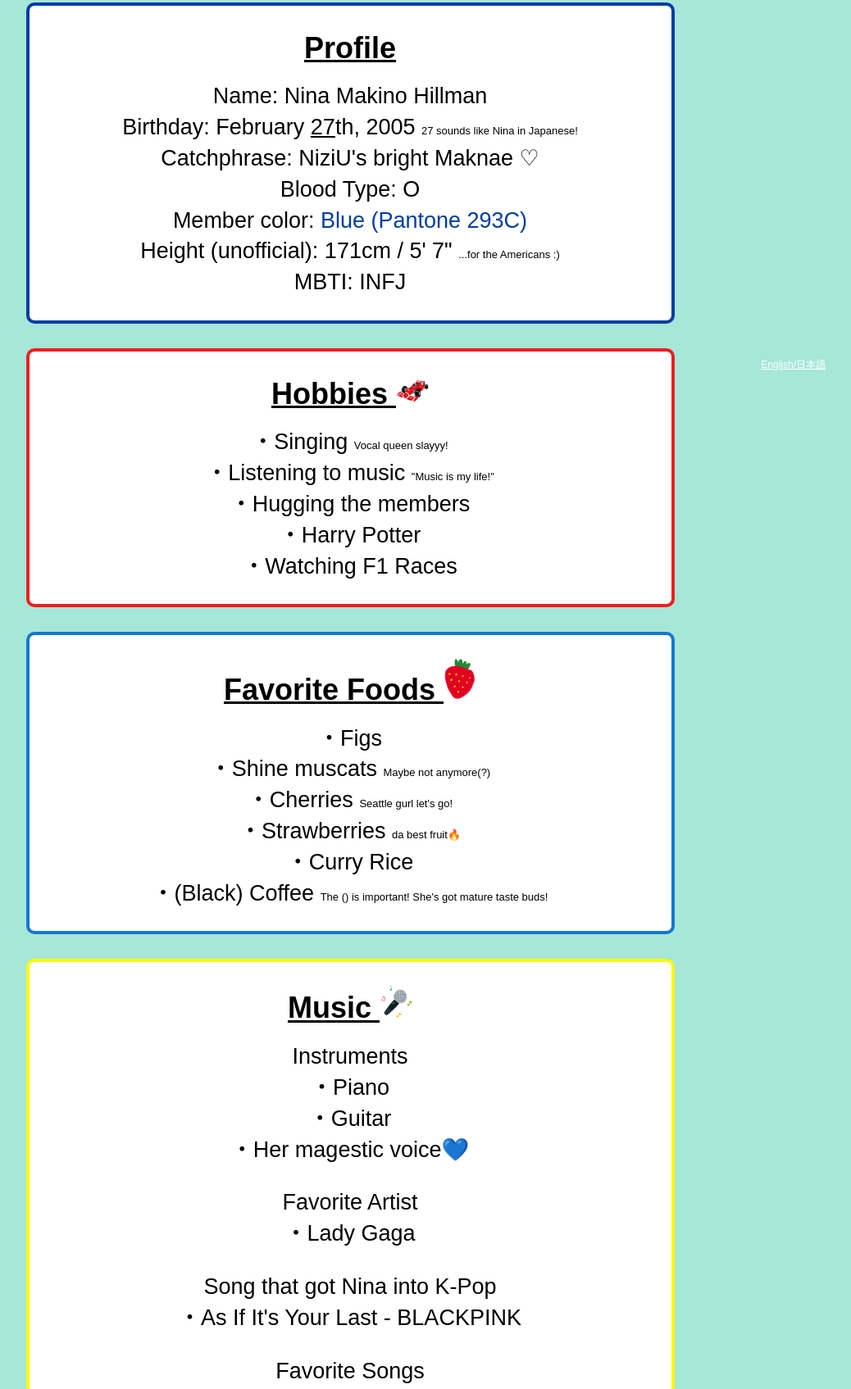
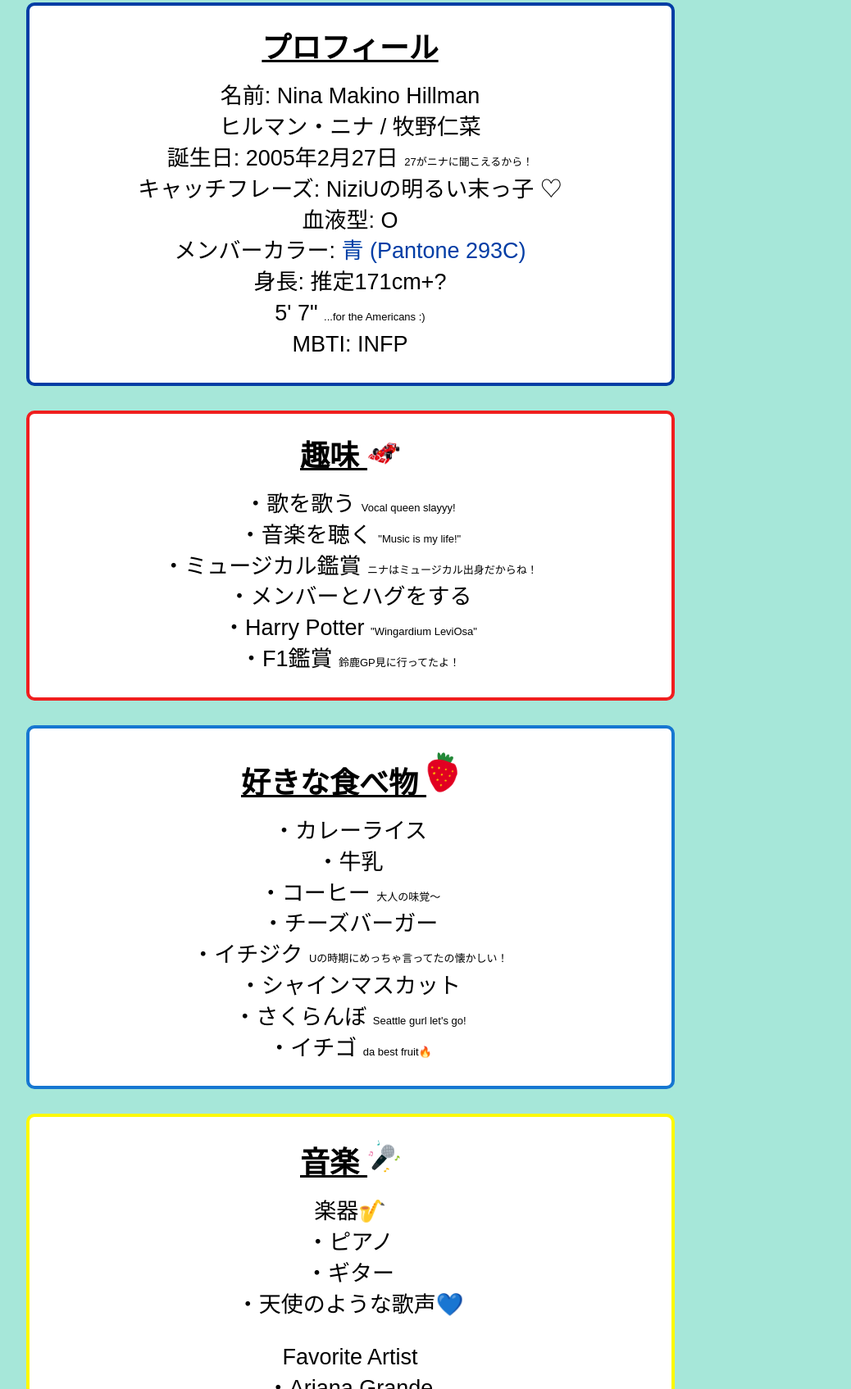
Before and after one commit to reocraft/nina2026, a plain HTML site: page ninapedia.html in a window 1280 px wide. Shown: the part 318-2013 px from the top of the page at 82% size, without its empty margins (213-1251 px from the left). Drawn offline with Linux system fonts and the light colour scheme.

Commit message:
State before adding the game, but most of the website is done. Will have to change a few images here and there though.

```diff
--- a/ninapedia.html
+++ b/ninapedia.html
@@ -16,9 +16,9 @@
                 <ul>
                     <li><a href="index.html">Home</a></li>
                     <li><a href="event.html">Event</a></li>
-                    <li><a href="countdown.html">Countdown</a></li>
+                    <!-- <li><a href="countdown.html">Countdown</a></li> -->
                     <li><a href="ninapedia.html">Ninapedia</a></li>
-                    <li><a href="quiz.html">Quiz</a></li>
+                    <!-- <li><a href="quiz.html">Quiz</a></li> -->
                     <li><a href="game.html">Game</a></li>
                     <li><a href="pastevents.html">Past Events</a></li>
                 </ul>
@@ -27,16 +27,16 @@
                 </button>
             </nav>
             <div id="enjp">
-                <a href="./jp/about.html"><u>English/日本語</u></a>
+                <!-- <a href="./jp/about.html"><u>English/日本語</u></a> -->
             </div>
         </div>
 
         <nav class="mobile-nav">
             <a href="index.html">Home</a>
             <a href="event.html">Event</a>
-            <a href="countdown.html">Countdown</a>
+            <!-- <a href="countdown.html">Countdown</a> -->
             <a href="ninapedia.html">Ninapedia</a>
-            <a href="quiz.html">Quiz</a>
+            <!-- <a href="quiz.html">Quiz</a> -->
             <a href="game.html">Game</a>
             <a href="pastevents.html">Past Events</a>
         </nav>
@@ -44,44 +44,53 @@
         <div class="content-space">
             <h1 class="header">NINAPEDIA</h1>
             <div class="colorframe">
+
                 <div class="colorbox" id="colorbox1">
-                    <h2 class="boxheader">Profile</h2>
-                    <p>Name: Nina Makino Hillman</p>
-                    <p>Birthday: February <u>27</u>th, 2005 <span class="smol">27 sounds like Nina in Japanese!</span></p>
-                    <p>Catchphrase: NiziU's bright Maknae ♡</p>
-                    <p>Blood Type: O</p>
-                    <p>Member color: <font color="#003da5">Blue (Pantone 293C)</font></p>
-                    <p>Height (unofficial): 171cm / 5' 7" <span class="smol">...for the Americans :)</span></p>
-                    <p>MBTI: INFJ</p>
+                    <h2 class="boxheader">プロフィール</h2>
+                    <p>名前: Nina Makino Hillman<br>ヒルマン・ニナ / 牧野仁菜</p>
+                    <p>誕生日: 2005年2月27日 <span class="smol">27がニナに聞こえるから！</span></p>
+                    <p>キャッチフレーズ: NiziUの明るい末っ子 ♡</p>
+                    <p>血液型: O</p>
+                    <p>メンバーカラー: <font color="#003da5">青 (Pantone 293C)</font></p>
+                    <p>身長: 推定171cm+?<br>5' 7" <span class="smol">...for the Americans :)</span></p>
+                    <p>MBTI: INFP</p>
                 </div>
+
                 <div class="colorbox" id="colorbox2">
-                    <h2 class="boxheader">Hobbies <img src="./assets/images/racecar.png" class="stamps"></h2>
-                    <p>・Singing <span class="smol">Vocal queen slayyy!</span></p>
-                    <p>・Listening to music <span class="smol">"Music is my life!"</span></p>
-                    <p>・Hugging the members</p>
-                    <p>・Harry Potter</p>
-                    <p>・Watching F1 Races</p>
+                    <h2 class="boxheader">趣味 <img src="./assets/images/racecar.png" class="stamps"></h2>
+                    <p>・歌を歌う <span class="smol">Vocal queen slayyy!</span></p>
+                    <p>・音楽を聴く <span class="smol">"Music is my life!"</span></p>
+                    <p>・ミュージカル鑑賞 <span class="smol">ニナはミュージカル出身だからね！</span></p>
+                    <p>・メンバーとハグをする</p>
+                    <p>・Harry Potter <span class="smol">"Wingardium LeviOsa"</span></p>
+                    <p>・F1鑑賞 <span class="smol">鈴鹿GP見に行ってたよ！</span></p>
                 </div>
+
                 <div class="colorbox" id="colorbox3">
-                    <h2 class="boxheader">Favorite Foods <img src="./assets/images/strawberry.png" class="stamps"></h2>
-                    <p>・Figs</p>
-                    <p>・Shine muscats <span class="smol">Maybe not anymore(?)</span></p>
-                    <p>・Cherries <span class="smol">Seattle gurl let's go!</span></p>
-                    <p>・Strawberries <span class="smol">da best fruit🔥</span></p>
-                    <p>・Curry Rice</p>
-                    <p>・(Black) Coffee <span class="smol">The () is important! She's got mature taste buds!</span></p>
+                    <h2 class="boxheader">好きな食べ物 <img src="./assets/images/strawberry.png" class="stamps"></h2>
+                    <p>・カレーライス</p>
+                    <p>・牛乳</p>
+                    <p>・コーヒー <span class="smol">大人の味覚〜</span></p>
+                    <p>・チーズバーガー</p>
+                    <p>・イチジク <span class="smol">Uの時期にめっちゃ言ってたの懐かしい！</span></p>
+                    <p>・シャインマスカット</p>
+                    <p>・さくらんぼ <span class="smol">Seattle gurl let's go!</span></p>
+                    <p>・イチゴ <span class="smol">da best fruit🔥</span></p>
                 </div>
+
                 <div class="colorbox" id="colorbox4">
-                    <h2 class="boxheader">Music <img src="./assets/images/microphone.png" class="stamps"></h2>
-                    <p>Instruments</p>
-                    <p>・Piano</p>
-                    <p>・Guitar</p>
-                    <p class="spacing">・Her magestic voice💙</p>
+                    <h2 class="boxheader">音楽 <img src="./assets/images/microphone.png" class="stamps"></h2>
+                    <p>楽器🎷</p>
+                    <p>・ピアノ</p>
+                    <p>・ギター</p>
+                    <p class="spacing">・天使のような歌声💙</p>
                     <p>Favorite Artist</p>
+                    <p class="spacing">・Ariana Grande</p>
+                    <p>初めて買ったCD</p>
                     <p class="spacing">・Lady Gaga</p>
-                    <p>Song that got Nina into K-Pop</p>
+                    <p>K-Popに興味を持つきっかけとなった曲</p>
                     <p class="spacing">・As If It's Your Last - BLACKPINK</p>
-                    <p>Favorite Songs</p>
+                    <p>好きな曲</p>
                     <p>・THATS WHAT I WANT - Lil Nas X</p>
                     <p>・Panorama - IZ*ONE</p>
                     <p>・Half A Man - Dean Lewis</p>
```
Also changed, not shown: countdown.html (+5 -5 lines), event-2023.html (+7 -8 lines), event-2024.html (+7 -8 lines), event-2025.html (+7 -29 lines), event.html (+5 -5 lines), index.html (+9 -9 lines), pastevents.html (+5 -5 lines), Quiz/highscores.html (renamed from highscores.html), Quiz/questions.json (renamed from questions.json), Quiz/quiz.html (renamed from quiz.html), Quiz/quizend.html (renamed from quizend.html), Quiz/quizgame.html (renamed from quizgame.html), unused/event-2025-old.html (renamed from event-2025-old.html), 3 other files.
